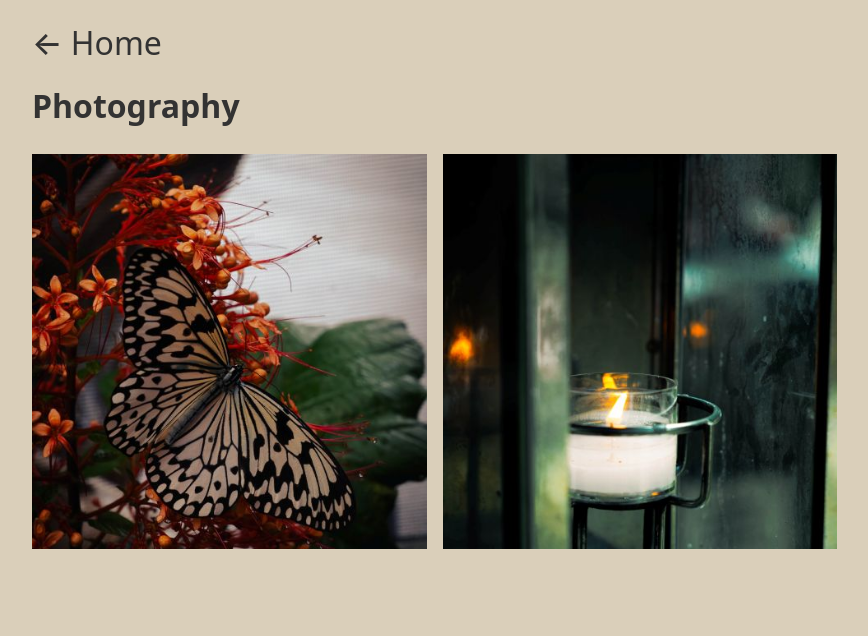
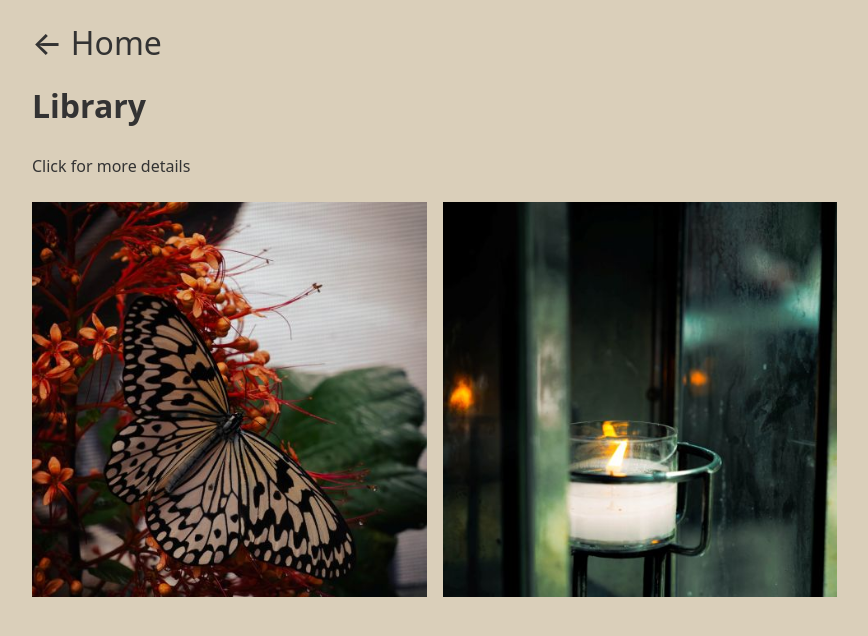
Before and after one commit to skakigi/skakigi.github.io, a React (Vite) app: page /photography in a window 1280 px wide. Shown: the top 636 px of the page, without its empty margins (0-868 px from the left). Built offline with nearby package versions, Linux system fonts and the light colour scheme.

Commit message:
minor text changes

```diff
--- a/src/pages/PhotographyPage.css
+++ b/src/pages/PhotographyPage.css
@@ -8,7 +8,9 @@
 .photography-title {
   margin: 0 0 1.5rem 0;
 }
-
+.photography-abstract{
+  margin: 0 0 1.5rem 0;
+}
 .photo-grid {
   display: grid;
   grid-template-columns: repeat(3, minmax(0, 1fr));
--- a/src/pages/PhotographyPage.jsx
+++ b/src/pages/PhotographyPage.jsx
@@ -13,8 +13,8 @@ export default function PhotographyPage() {
       backLabel="Home"
     >
       <div className="photography-page">
-        <h1 className="photography-title">Photography</h1>
-
+        <h1 className="photography-title">Library</h1>
+        <p className="photography-abstract">Click for more details</p>
         <div className="photo-grid">
           {photos.map((photo) => (
             <Link
```
